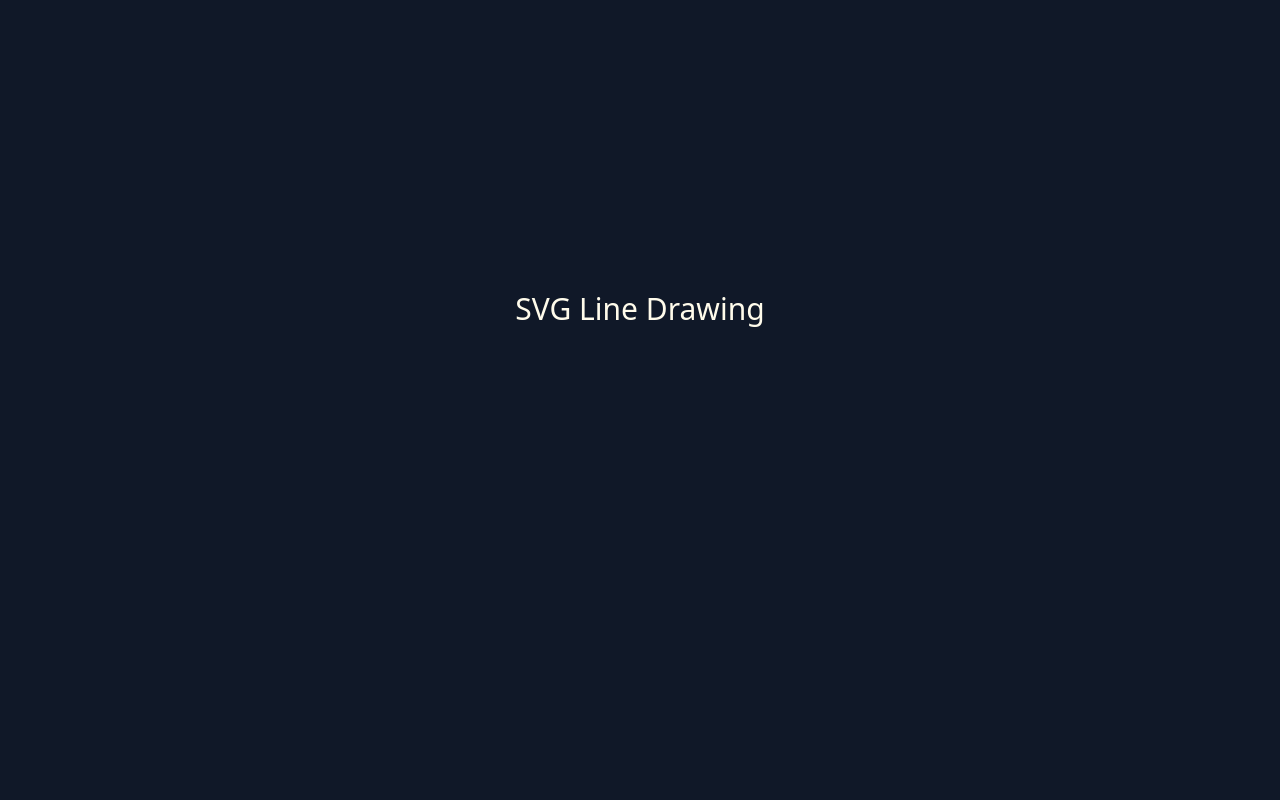
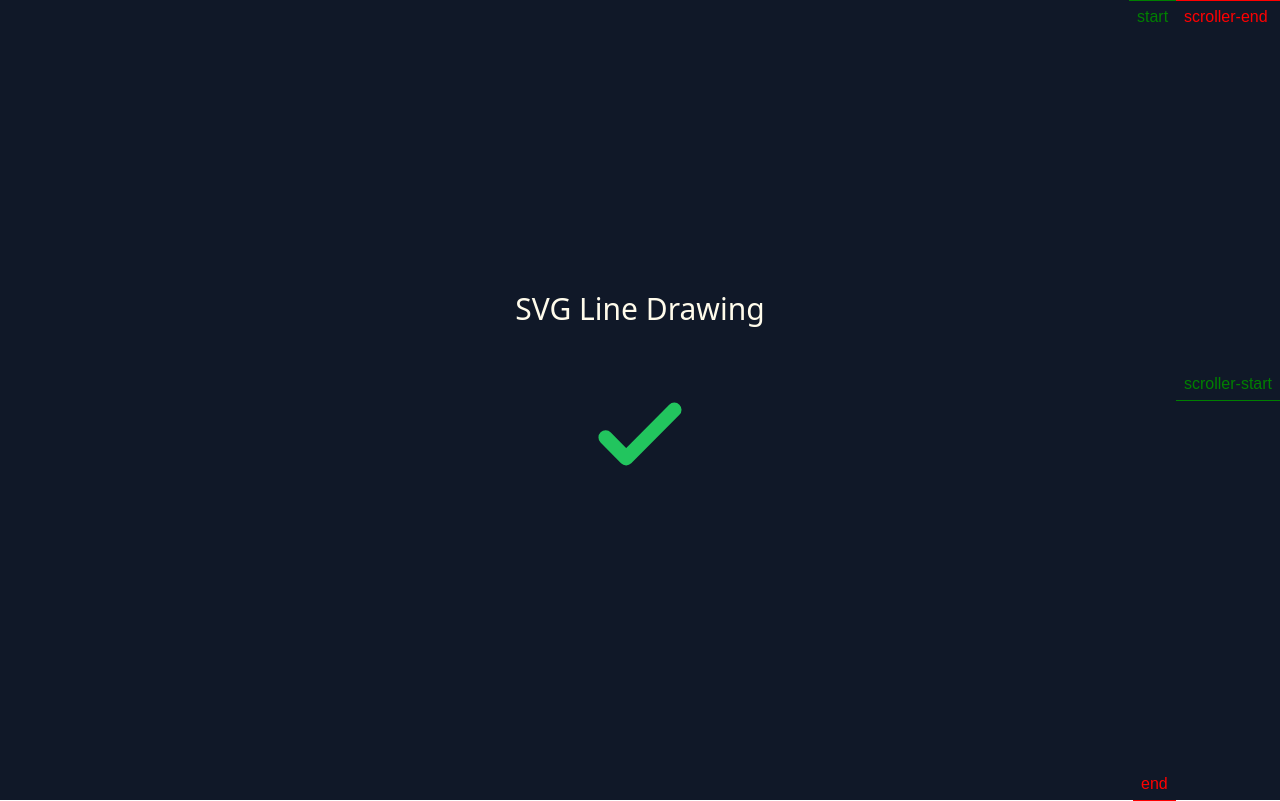
Before and after one commit to Biniyamgirma/animated-octo-using-gsap, a React (Vite) app: page / in a window 1280 px wide. Built offline with nearby package versions, Linux system fonts and the light colour scheme.

Commit message:
finalize my projects

```diff
--- a/src/components/DrawSvg.jsx
+++ b/src/components/DrawSvg.jsx
@@ -19,23 +19,26 @@ const DrawSVG = ()=>{
 
         gsap.to(checkmark,{
             strokeDashoffset:0,
-            duration:2,
+            duration:.5,
             ease:'power1.inOut',
             scrollTrigger:{
                 trigger:container.current,
                 start:'top center',
                 toggleActions:'play reverse play reverse',
+                markers:true,
             }
         })
     },{scope:container});
 
     return(
-        <div className="h-screen flex flex-col items-center justify-center bg-gray-900">
+        <>
+
+        <div ref={container} className="h-screen flex flex-col items-center justify-center bg-gray-900">
             <h2 className="text-3xl mb-8 text-amber-50">SVG Line Drawing</h2>
             <svg width="150" height="150" viewBox='0 0 52 52'>
                 <path
                 ref={checkmarkRef}
-                d="M14.1 27.217.1 7.2 16.7-16.8"
+                d="M14.1 27.2l7.1 7.2 16.7-16.8"
                 fill='none'
                 stroke='rgb(34 197 94)'
                 strokeWidth='5'
@@ -44,6 +47,8 @@ const DrawSVG = ()=>{
                 />
             </svg>
         </div>
+        </>
+
     )
 }
 export default DrawSVG;
```
Also changed, not shown: src/components/Project1.jsx (added).
